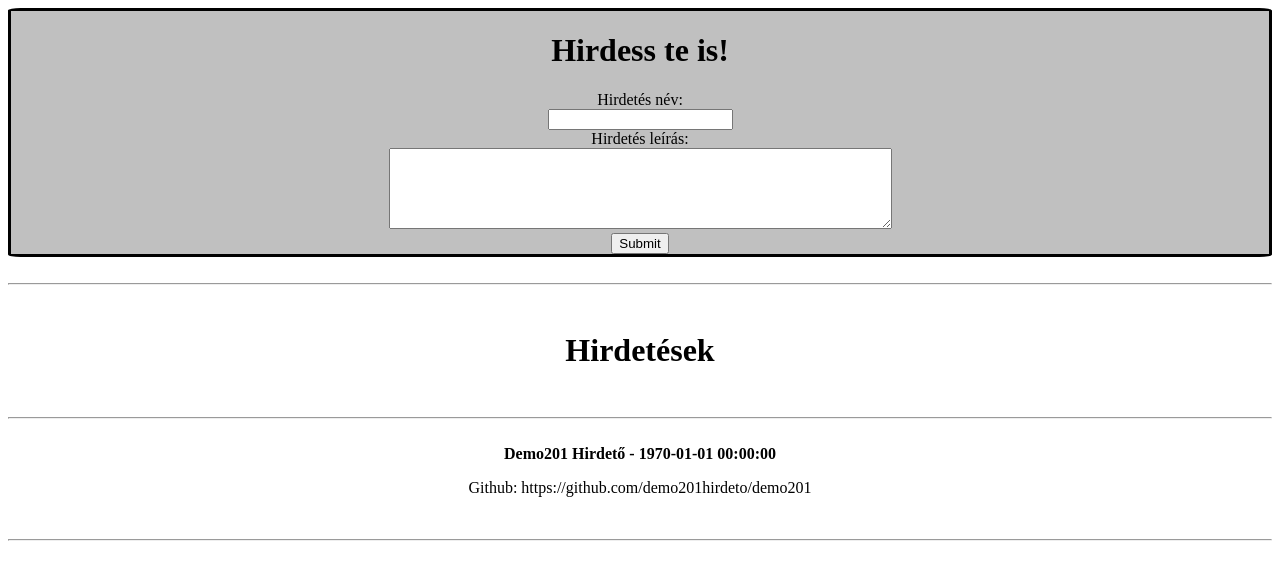
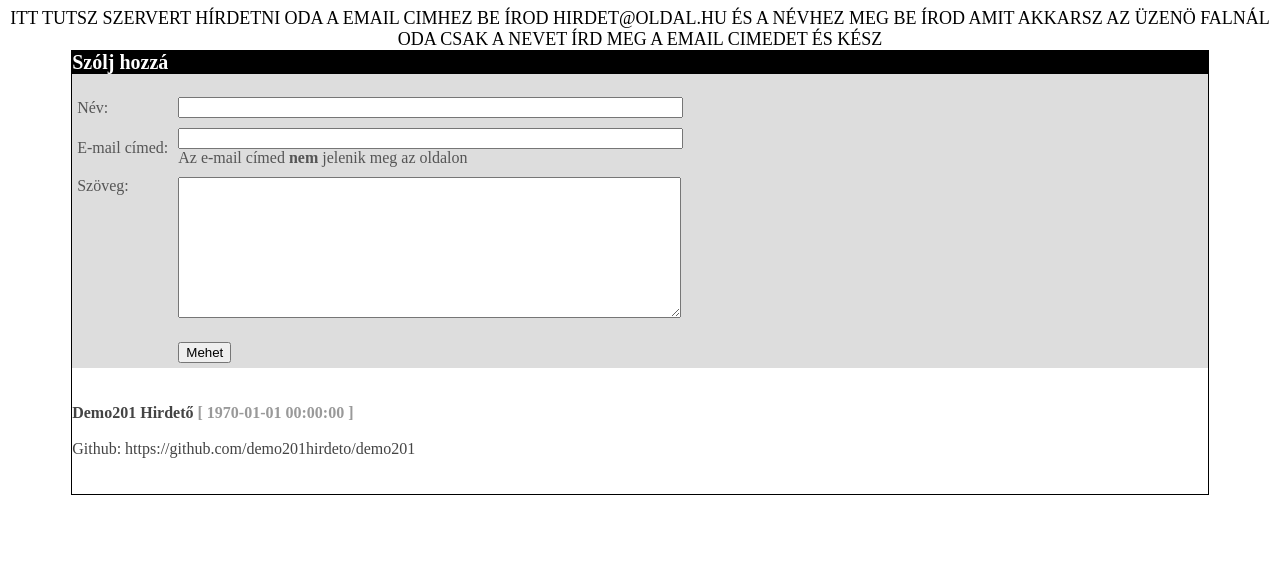
Before and after one commit to demo201hirdeto/demo201, a Flask app: page / in a window 1280 px wide. Shown: the top 580 px of the page. Run offline with Flask 3, Linux system fonts and the light colour scheme; some libraries are stand-ins or nearby versions.

Commit message:
v1.0 BETA
almost prod ready

```diff
--- a/main.py
+++ b/main.py
@@ -25,16 +25,21 @@ ads = sorted(ads, key=lambda inst: inst.time)
 @app.route("/", methods=["GET"])
 def home() -> str:
     if config.turnstile_enabled:
-        turnstile_html = "<div class=\"cf-turnstile\" data-sitekey=" + config.turnstile_sitekey + " data-callback=\"javascriptCallback\"></div>"
+        turnstile_html = f"<div class=\"cf-turnstile\" data-sitekey={config.turnstile_sitekey} data-callback=\"javascriptCallback\"></div>"
     else:
         turnstile_html = ""
-    adsHTML = "<br><hr><br><h1>Hirdetések</h1><br><hr><br>"
+
+    adsHTML = ""
     for ad in ads[::-1]:
-        date_time = datetime.fromtimestamp(ad.time)
-        adsHTML = adsHTML + "<strong>" + ad.name + " - " + str(
-            date_time) + "</strong><br>" + "<p>" + ad.description + "</p><br><hr>"
+        date_time = str(datetime.fromtimestamp(ad.time))
+        adsHTML = adsHTML + f"<b> {ad.name} <font color=\"#999999\">[ {date_time} ]</font></b><br><br>" + ad.description.replace(
+            '\n', '<br>') + "<br><br>"
 
-    return render_template("index.html", ads=adsHTML, turnstile_html=turnstile_html)
+    return render_template("index.html",
+                           ads=adsHTML,
+                           turnstile_html=turnstile_html,
+                           title=config.title,
+                           heading=config.heading)
 
 
 @app.route("/add-ad", methods=["POST"])
@@ -44,12 +49,25 @@ def add_server() -> Response:
         name = request.form['name']
         description = request.form['description']
 
+        if name.replace(" ", "").replace("\n", "") == "" \
+                or description.replace(" ", "").replace("\n", "") == "":
+            raise Exception("blank fields :(")
+
         name = name.replace("<", "\\<").replace(">", "\\>")
         description = description.replace("<", "\\<").replace(">", "\\>")
     except:
         resp.status_code = 400
         resp.response = "Blank fields!"
         return resp
+
+    try:
+        if len(name) > 50 or len(description) > 4000:
+            raise Exception("fields too long :(")
+    except:
+        resp.status_code = 400
+        resp.response = "Fields too long!"
+        return resp
+
 
     if config.turnstile_enabled:
         try:
@@ -61,7 +79,7 @@ def add_server() -> Response:
                               data=f"secret={config.turnstile_secretkey}&response={tkn}&remoteip={cf_ip}",
                               headers={
                                   "Content-Type": "application/x-www-form-urlencoded"
-                              },).text
+                              }, ).text
             )
 
             print(json.dumps(resp_json))
--- a/templates/index.html
+++ b/templates/index.html
@@ -1,33 +1,35 @@
 <!DOCTYPE html>
 <html>
     <head>
-        <title>Demo201 Hirdető</title>
+        <title>{{title}}</title>
         <meta charset="UTF-8">
-        <style>
-            form {
-                border-width:3px;
-                border-radius: 1%;
-                border-style:solid;
-                border-color:black;
-                background-color: silver;
-            }
-        </style>
         <script src="https://challenges.cloudflare.com/turnstile/v0/api.js" defer></script>
     </head>
     <body>
-        <center>
-            <form action="/add-ad" method="post">
-                <h1>
-                    Hirdess te is!
-                </h1>
-                <label for="name">Hirdetés név:</label><br>
-                <input type="text" name="name" id="name"><br>
-                <label for="description">Hirdetés leírás:</label><br>
-                <textarea rows="5" cols="60" name="description" id="description"></textarea><br>
-                {{turnstile_html|safe}}
-                <input type="submit">
-            </form>
-            {{ads|safe}}
-        </center>
+    <center>
+        <span style="font-size: large;">{{heading}}</span>
+        <table border="0" width="90%" cellpadding="0" cellspacing="0">
+        <tbody>
+        <tr>
+        <td>
+        <div style="border-color:#000000;border-style:solid;border-width:1px">
+        <div style="padding:3;background:#000000;color:#FFFFFF;text-align:left;font-size:20px">
+        <b>Szólj hozzá</b>
+        </div>
+        <div style="padding:3;background:#DDDDDD;color:#555555;text-align:left">
+        <br>
+        <form action="/add-ad" method="post">
+        <table border="0" cellpadding="5" cellspacing="0">
+        <tbody><tr><td>Név:</td><td>
+        <input type="text" class="grayinput" name="name" size="60"></td>
+        </tr>
+        <tr><td>E-mail címed:</td><td>
+        <input type="text" class="grayinput" name="email" size="60"><br>Az e-mail címed <b>nem</b> jelenik meg az oldalon</td>
+        </tr><tr><td valign="top">Szöveg:</td>
+        <td><textarea name="description" class="graytextarea" cols="60" rows="9"></textarea>
+        </td></tr><tr><td></td>
+        {{turnstile_html|safe}}</td>
+        </tr><tr><td></td><td><input type="submit" value="Mehet"></td></tr>
+        </tbody></table></form></div><br><br><div style="padding:5;background:white;color:#444444;text-align:left">{{ads|safe}}</div><br>
     </body>
 </html>
```
Also changed, not shown: config.py (+7 -0 lines).
